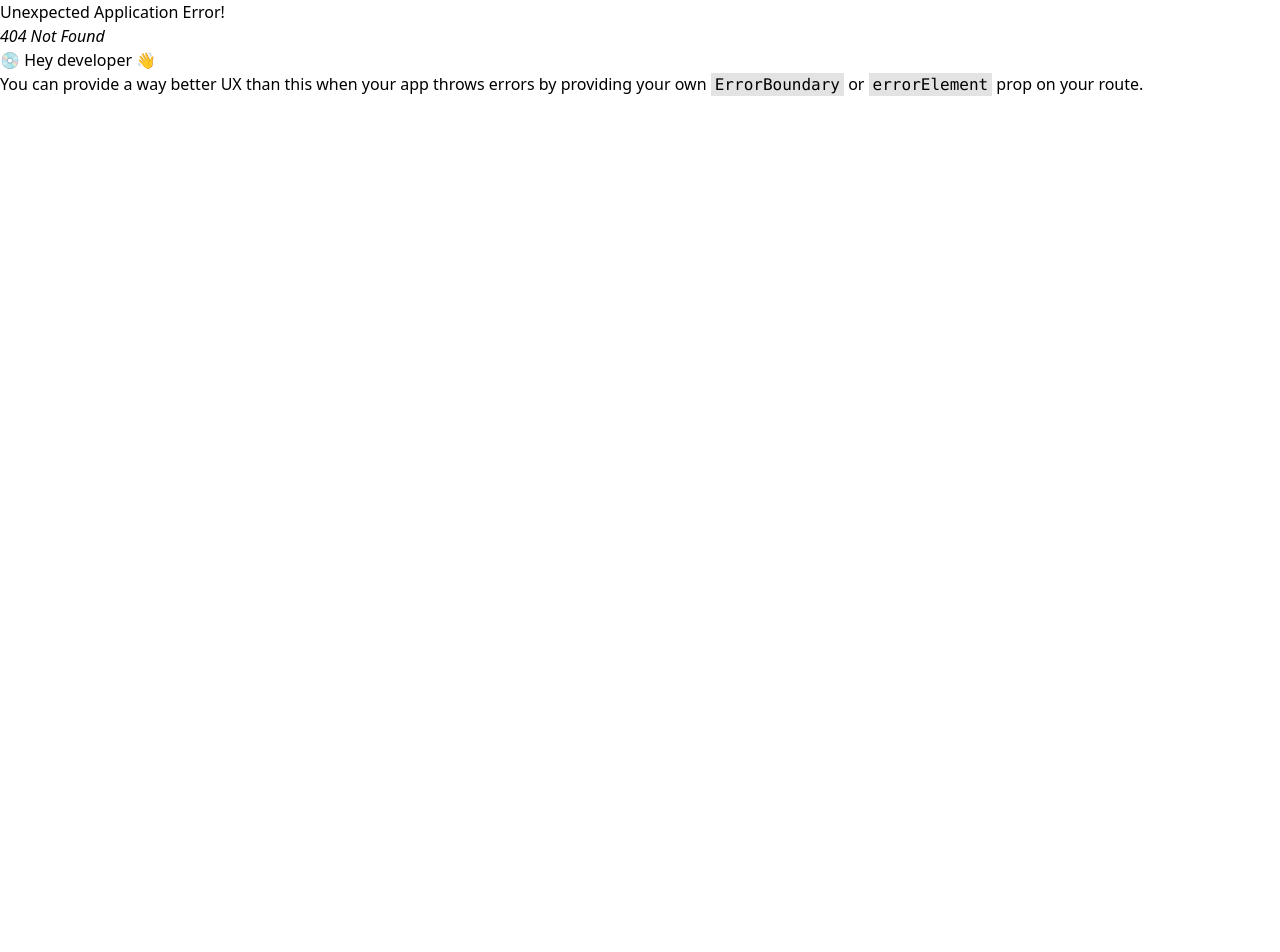
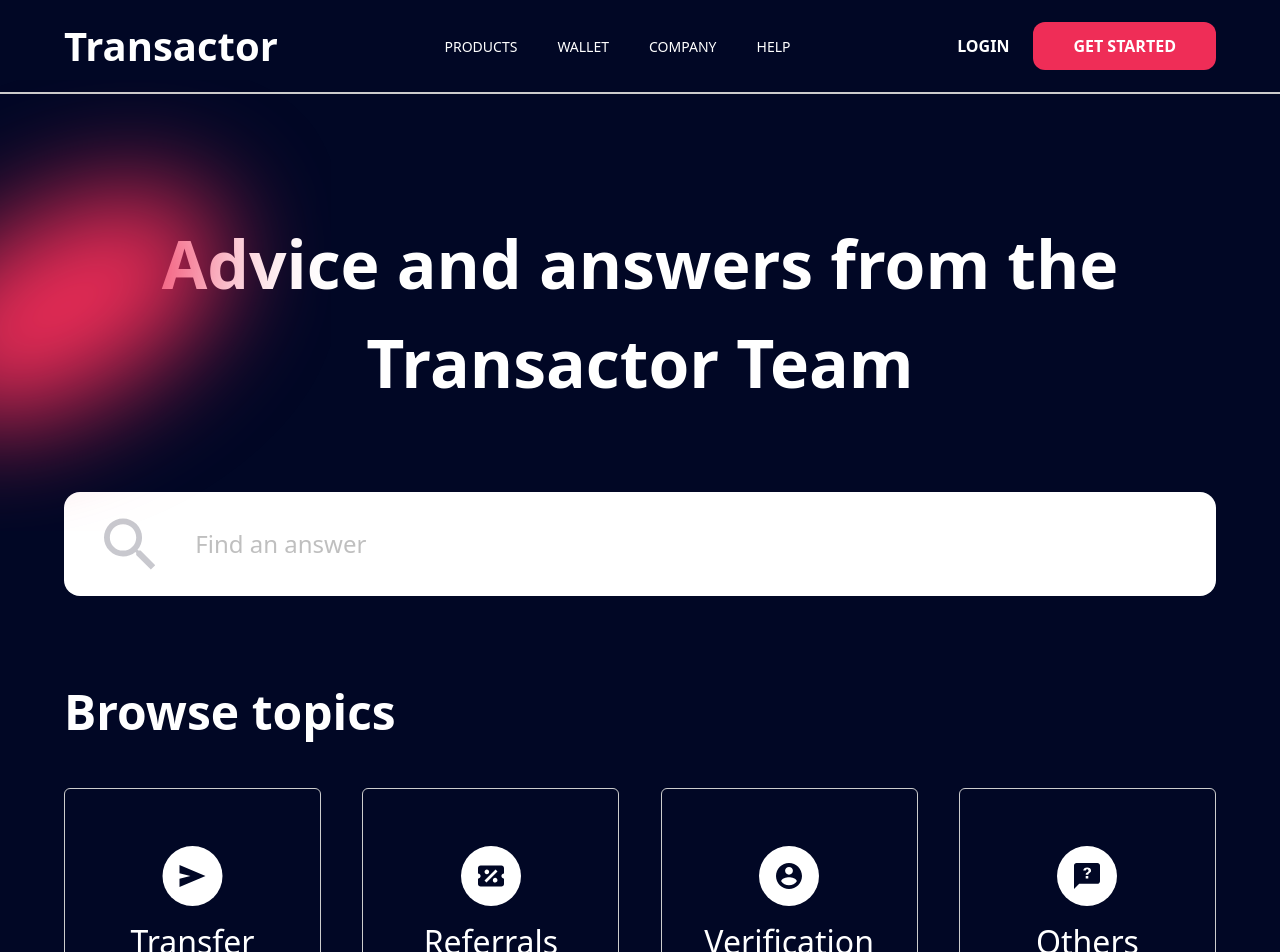
Before and after one commit to Frokesy/transactor, a React (Vite) app: page /faqs in a window 1280 px wide. Before the commit this address had no page. Shown: the top 952 px of the page. Before the commit the page ends 800 px from the top, so only its background shows below. Built offline with nearby package versions, Linux system fonts and the light colour scheme.

Commit message:
designed the faqs page

```diff
--- a/src/App.tsx
+++ b/src/App.tsx
@@ -4,6 +4,7 @@ import Home from "./pages/home";
 import Wallet from "./pages/wallet";
 import Company from "./pages/about";
 import Help from "./pages/help";
+import FAQs from "./pages/faqs";
 
 const App = () => {
   const router = createBrowserRouter([
@@ -11,6 +12,7 @@ const App = () => {
     { path: "/wallet", element: <Wallet /> },
     { path: "/about", element: <Company /> },
     { path: "/help", element: <Help /> },
+    { path: "/faqs", element: <FAQs /> },
   ]);
 
   return (
--- a/src/components/svgs/Icons.tsx
+++ b/src/components/svgs/Icons.tsx
@@ -484,3 +484,134 @@ export const EmailIcon = () => (
     </defs>
   </svg>
 );
+export const SearchIcon = () => (
+  <svg
+    width="56"
+    height="56"
+    viewBox="0 0 56 56"
+    fill="none"
+    xmlns="http://www.w3.org/2000/svg"
+  >
+    <path
+      d="M20.8 0C26.3165 0 31.6071 2.19142 35.5078 6.09218C39.4086 9.99294 41.6 15.2835 41.6 20.8C41.6 25.952 39.712 30.688 36.608 34.336L37.472 35.2H40L56 51.2L51.2 56L35.2 40V37.472L34.336 36.608C30.688 39.712 25.952 41.6 20.8 41.6C15.2835 41.6 9.99294 39.4086 6.09218 35.5078C2.19142 31.6071 0 26.3165 0 20.8C0 15.2835 2.19142 9.99294 6.09218 6.09218C9.99294 2.19142 15.2835 0 20.8 0ZM20.8 6.4C12.8 6.4 6.4 12.8 6.4 20.8C6.4 28.8 12.8 35.2 20.8 35.2C28.8 35.2 35.2 28.8 35.2 20.8C35.2 12.8 28.8 6.4 20.8 6.4Z"
+      fill="#C2C2C8"
+      fillOpacity="0.89"
+    />
+  </svg>
+);
+export const TransferIcon = () => (
+  <svg
+    width="61"
+    height="60"
+    viewBox="0 0 61 60"
+    fill="none"
+    xmlns="http://www.w3.org/2000/svg"
+  >
+    <rect x="0.5" width="60" height="60" rx="30" fill="white" />
+    <path
+      d="M17.5 41V32.75L28.4474 30L17.5 27.25V19L43.5 30L17.5 41Z"
+      fill="#010725"
+    />
+  </svg>
+);
+export const ReferralsIcon = () => (
+  <svg
+    width="60"
+    height="60"
+    viewBox="0 0 60 60"
+    fill="none"
+    xmlns="http://www.w3.org/2000/svg"
+  >
+    <rect width="60" height="60" rx="30" fill="white" />
+    <path
+      d="M19.6 19.5C18.9104 19.5 18.2491 19.7766 17.7615 20.2688C17.2739 20.7611 17 21.4288 17 22.125V27.375C18.443 27.375 19.6 28.5562 19.6 30C19.6 30.6962 19.3261 31.3639 18.8385 31.8562C18.3509 32.3484 17.6896 32.625 17 32.625V37.875C17 38.5712 17.2739 39.2389 17.7615 39.7312C18.2491 40.2234 18.9104 40.5 19.6 40.5H40.4C41.0896 40.5 41.7509 40.2234 42.2385 39.7312C42.7261 39.2389 43 38.5712 43 37.875V32.625C42.3104 32.625 41.6491 32.3484 41.1615 31.8562C40.6739 31.3639 40.4 30.6962 40.4 30C40.4 28.5431 41.57 27.375 43 27.375V22.125C43 20.6681 41.83 19.5 40.4 19.5H19.6ZM34.55 23.4375L36.5 25.4062L25.45 36.5625L23.5 34.5938L34.55 23.4375ZM25.853 23.49C27.127 23.49 28.154 24.5269 28.154 25.8131C28.154 26.4293 27.9116 27.0202 27.4801 27.4558C27.0485 27.8915 26.4633 28.1362 25.853 28.1362C24.579 28.1362 23.552 27.0994 23.552 25.8131C23.552 25.197 23.7944 24.6061 24.2259 24.1704C24.6575 23.7348 25.2427 23.49 25.853 23.49ZM34.147 31.8638C35.421 31.8638 36.448 32.9006 36.448 34.1869C36.448 34.803 36.2056 35.3939 35.7741 35.8296C35.3425 36.2652 34.7573 36.51 34.147 36.51C32.873 36.51 31.846 35.4731 31.846 34.1869C31.846 33.5707 32.0884 32.9798 32.5199 32.5442C32.9515 32.1085 33.5367 31.8638 34.147 31.8638Z"
+      fill="#010725"
+    />
+  </svg>
+);
+export const VerificationIcon = () => (
+  <svg
+    width="60"
+    height="60"
+    viewBox="0 0 60 60"
+    fill="none"
+    xmlns="http://www.w3.org/2000/svg"
+  >
+    <rect width="60" height="60" rx="30" fill="white" />
+    <path
+      d="M30 39.36C26.75 39.36 23.877 37.696 22.2 35.2C22.239 32.6 27.4 31.17 30 31.17C32.6 31.17 37.761 32.6 37.8 35.2C36.123 37.696 33.25 39.36 30 39.36ZM30 20.9C31.0343 20.9 32.0263 21.3109 32.7577 22.0423C33.4891 22.7737 33.9 23.7657 33.9 24.8C33.9 25.8343 33.4891 26.8263 32.7577 27.5577C32.0263 28.2891 31.0343 28.7 30 28.7C28.9657 28.7 27.9737 28.2891 27.2423 27.5577C26.5109 26.8263 26.1 25.8343 26.1 24.8C26.1 23.7657 26.5109 22.7737 27.2423 22.0423C27.9737 21.3109 28.9657 20.9 30 20.9ZM30 17C28.2928 17 26.6023 17.3363 25.0251 17.9896C23.4479 18.6429 22.0148 19.6005 20.8076 20.8076C18.3696 23.2456 17 26.5522 17 30C17 33.4478 18.3696 36.7544 20.8076 39.1924C22.0148 40.3995 23.4479 41.3571 25.0251 42.0104C26.6023 42.6637 28.2928 43 30 43C33.4478 43 36.7544 41.6304 39.1924 39.1924C41.6304 36.7544 43 33.4478 43 30C43 22.811 37.15 17 30 17Z"
+      fill="#010725"
+    />
+  </svg>
+);
+export const OthersIcon = () => (
+  <svg
+    width="60"
+    height="60"
+    viewBox="0 0 60 60"
+    fill="none"
+    xmlns="http://www.w3.org/2000/svg"
+  >
+    <rect width="60" height="60" rx="30" fill="white" />
+    <path
+      d="M40.4 17H19.6C18.17 17 17 18.17 17 19.6V43L22.2 37.8H40.4C41.83 37.8 43 36.63 43 35.2V19.6C43 18.17 41.83 17 40.4 17ZM31.3 32.6H28.7V30H31.3V32.6ZM33.64 26.1C33.25 26.62 32.73 26.88 32.21 27.14C31.82 27.4 31.69 27.53 31.56 27.79C31.3 28.05 31.3 28.31 31.3 28.7H28.7C28.7 28.05 28.83 27.66 29.09 27.27C29.35 27.01 29.87 26.62 30.52 26.23C30.91 26.1 31.17 25.84 31.3 25.58C31.43 25.32 31.56 24.93 31.56 24.67C31.56 24.28 31.43 24.02 31.17 23.76C30.91 23.5 30.52 23.37 30.13 23.37C29.74 23.37 29.48 23.5 29.22 23.63C28.96 23.76 28.83 24.02 28.83 24.41H26.23C26.36 23.5 26.75 22.72 27.4 22.2C28.05 21.68 28.96 21.55 30.13 21.55C31.3 21.55 32.34 21.81 32.99 22.33C33.64 22.85 34.03 23.63 34.03 24.54C34.16 25.06 34.03 25.58 33.64 26.1Z"
+      fill="#010725"
+    />
+  </svg>
+);
+export const PlusIcon = () => (
+  <svg
+    width="27"
+    height="28"
+    viewBox="0 0 27 28"
+    fill="none"
+    xmlns="http://www.w3.org/2000/svg"
+  >
+    <g clip-path="url(#clip0_332_330)">
+      <rect x="13" y="0.5" width="2" height="27" rx="1" fill="white" />
+      <rect y="13.5" width="27" height="2" rx="1" fill="white" />
+    </g>
+    <defs>
+      <clipPath id="clip0_332_330">
+        <rect
+          width="27"
+          height="27"
+          fill="white"
+          transform="translate(0 0.5)"
+        />
+      </clipPath>
+    </defs>
+  </svg>
+);
+export const MinusIcon = () => (
+  <svg
+    width="27"
+    height="28"
+    viewBox="0 0 27 28"
+    fill="none"
+    xmlns="http://www.w3.org/2000/svg"
+  >
+    <g clipPath="url(#clip0_332_200)">
+      <rect
+        x="0.5"
+        y="15"
+        width="2"
+        height="27"
+        rx="1"
+        transform="rotate(-90 0.5 15)"
+        fill="white"
+      />
+      <rect y="13.5" width="27" height="2" rx="1" fill="white" />
+    </g>
+    <defs>
+      <clipPath id="clip0_332_200">
+        <rect
+          width="27"
+          height="27"
+          fill="white"
+          transform="translate(0 0.5)"
+        />
+      </clipPath>
+    </defs>
+  </svg>
+);
--- /dev/null
+++ b/src/pages/faqs/index.tsx
@@ -0,0 +1,124 @@
+import { useState } from "react";
+import Container from "../../components/defaults/Container";
+import {
+  OthersIcon,
+  PlusIcon,
+  RedDotTwo,
+  ReferralsIcon,
+  SearchIcon,
+  TransferIcon,
+  VerificationIcon,
+  MinusIcon, // make sure this exists, or replace with PlusIcon for now
+} from "../../components/svgs/Icons";
+import Footer from "../../components/defaults/Footer";
+
+const FAQs = () => {
+  const [activeFaq, setActiveFaq] = useState<number | null>(null);
+
+  const faqs = [
+    {
+      id: 1,
+      question: "1. Is my money safe with Transactor?",
+      answer: "Yes, your money is safe with Transactor.",
+    },
+    {
+      id: 2,
+      question: "2. Is Transactor a regulated service?",
+      answer: "Yes, Transactor is a regulated service.",
+    },
+    {
+      id: 3,
+      question: "3. How do I know my money reached the right person?",
+      answer: "You can check the transaction history on your account.",
+    },
+    {
+      id: 4,
+      question: "4. What happens if something goes wrong?",
+      answer: "We will help you resolve the issue.",
+    },
+    {
+      id: 5,
+      question: "5. Can someone else access my account?",
+      answer:
+        "You can contact us via email at support@transactor.com or call us at +1-800-123-4567.",
+    },
+  ];
+
+  const toggleFaq = (id: number) => {
+    setActiveFaq((prev) => (prev === id ? null : id));
+  };
+
+  return (
+    <Container>
+      {/* Background dot */}
+      <div className="absolute -left-50 top-20">
+        <RedDotTwo />
+      </div>
+
+      <h2 className="text-[66px] text-center w-[80%] mx-auto font-bold mt-[15vh]">
+        Advice and answers from the Transactor Team
+      </h2>
+
+      {/* Search Bar */}
+      <div className="mt-20 bg-[#fff] text-[#808080] py-6 px-10 w-[90vw] space-x-10 items-center mx-auto rounded-2xl flex">
+        <SearchIcon />
+        <input
+          type="text"
+          placeholder="Find an answer"
+          className="border-none outline-none w-full placeholder:text-[24px] text-[24px]"
+        />
+      </div>
+
+      {/* Categories */}
+      <div className="mt-20 flex flex-col space-y-10 w-[90vw] mx-auto">
+        <h2 className="text-[48px] font-bold">Browse topics</h2>
+        <div className="flex flex-wrap gap-6 justify-between">
+          {[
+            { icon: <TransferIcon />, title: "Transfer" },
+            { icon: <ReferralsIcon />, title: "Referrals" },
+            { icon: <VerificationIcon />, title: "Verification" },
+            { icon: <OthersIcon />, title: "Others" },
+          ].map((item, i) => (
+            <div
+              key={i}
+              className="w-[257px] h-[236px] flex flex-col border border-[#ccc] items-center justify-center space-y-3 rounded-md"
+            >
+              {item.icon}
+              <p className="text-[32px] font-medium">{item.title}</p>
+            </div>
+          ))}
+        </div>
+      </div>
+
+      {/* FAQs */}
+      <div className="mt-[20vh] w-[70vw] mx-auto">
+        <h2 className="text-[66px] font-semibold text-center">
+          Security & Transfers – Frequently Asked Questions
+        </h2>
+        <div className="mt-20 flex flex-col space-y-6">
+          {faqs.map((faq) => (
+            <div
+              key={faq.id}
+              className="pb-6 border-b-2 border-[#404040] cursor-pointer"
+              onClick={() => toggleFaq(faq.id)}
+            >
+              <div className="flex justify-between items-center">
+                <p className="text-[28px] font-semibold">{faq.question}</p>
+                {activeFaq === faq.id ? <MinusIcon /> : <PlusIcon />}
+              </div>
+              {activeFaq === faq.id && (
+                <p className="mt-4 text-[20px] text-[#606060]">{faq.answer}</p>
+              )}
+            </div>
+          ))}
+        </div>
+      </div>
+
+      <div className="mt-20">
+        <Footer />
+      </div>
+    </Container>
+  );
+};
+
+export default FAQs;
```
